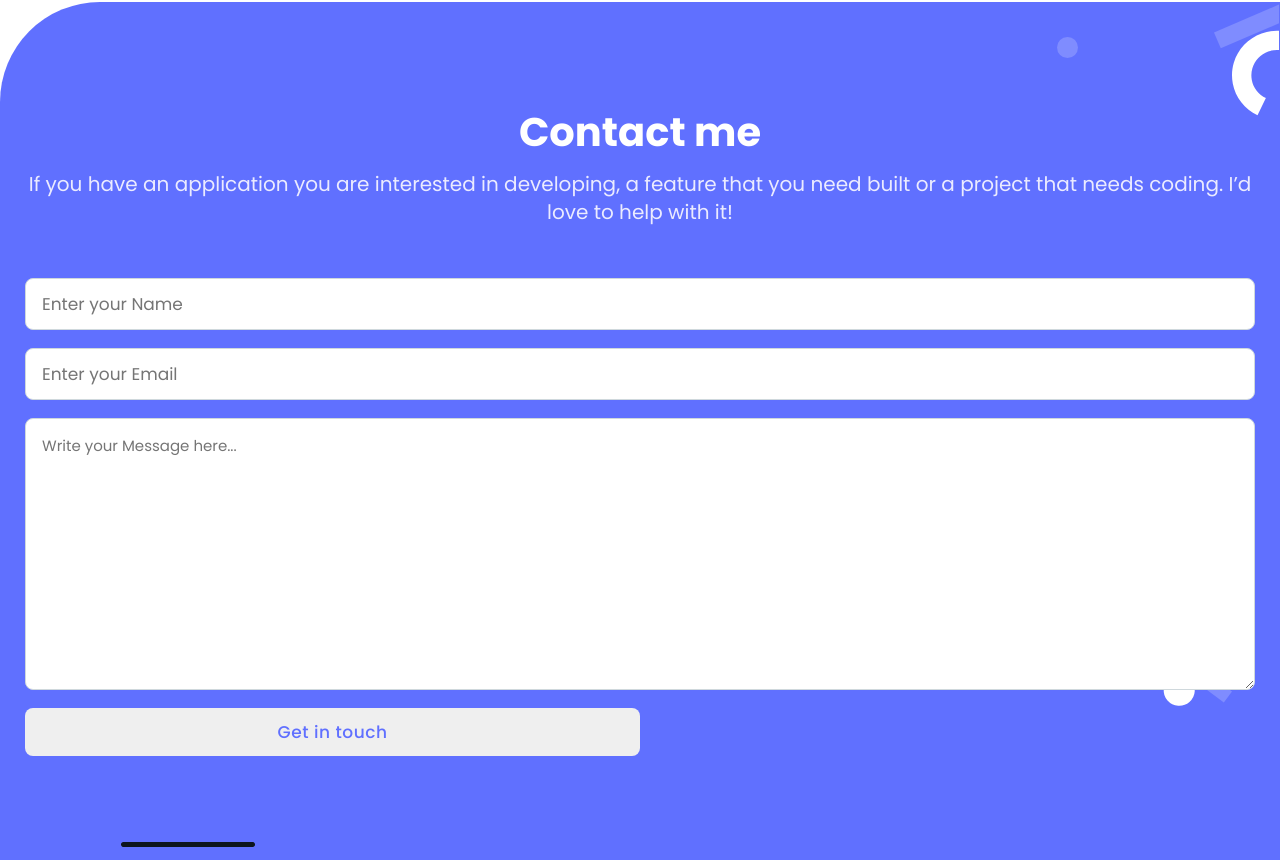
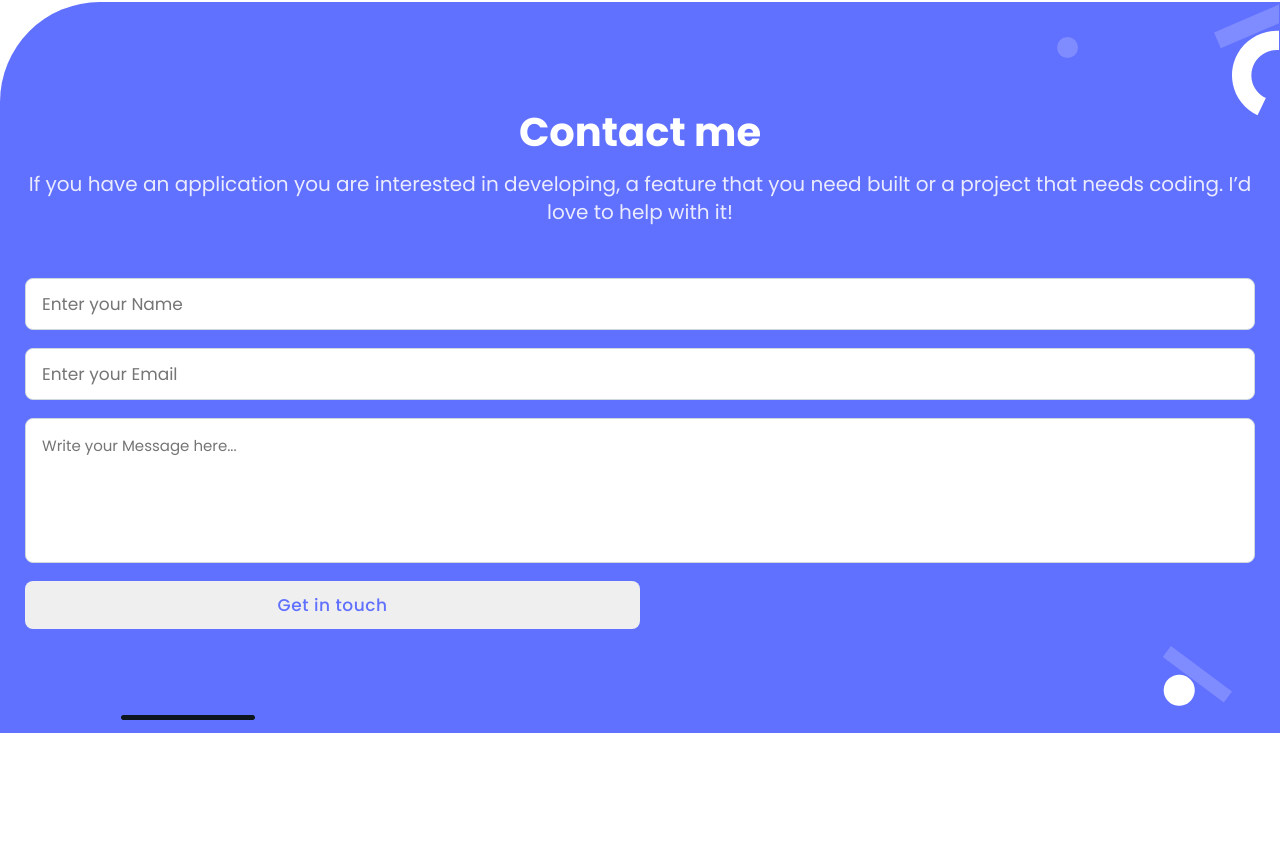
Before and after one commit to Abdulwhbhussain/Microverse_portfolio_project, a website: page index.html in a window 1280 px wide. Shown: the part 4682-5542 px from the top of the page. After the commit the page ends 5415 px from the top, so only its background shows below. Drawn offline with Linux system fonts and the light colour scheme.

Commit message:
updated with the requested changes

```diff
--- a/index.html
+++ b/index.html
@@ -379,7 +379,7 @@
             <!-- Message -->
             <textarea
               name="user_message"
-              cols="30"
+              cols="10"
               rows="10"
               placeholder="Write your Message here..."
               maxlength="500"
--- a/style.css
+++ b/style.css
@@ -1142,6 +1142,9 @@ textarea {
 textarea {
   font-size: 15px;
   line-height: 24px;
+  height: 145px;
+  overflow: hidden;
+  resize: none;
 }
 
 #submit-btn {
```
